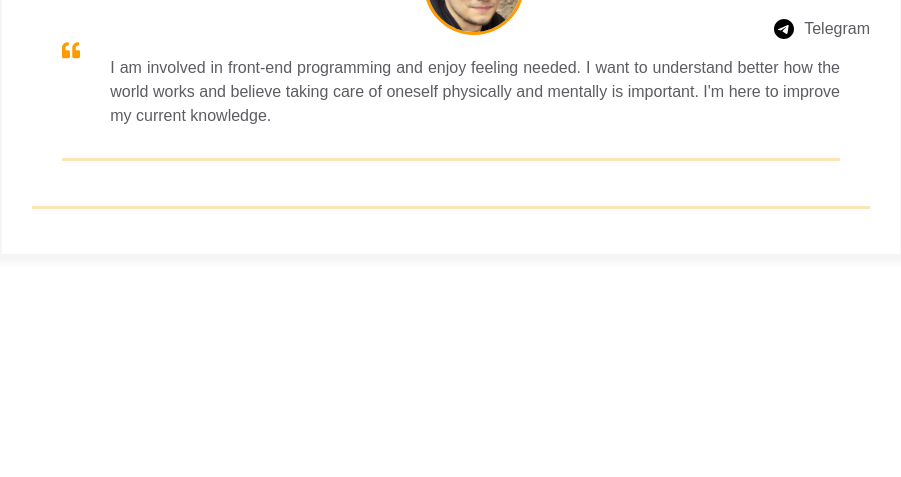
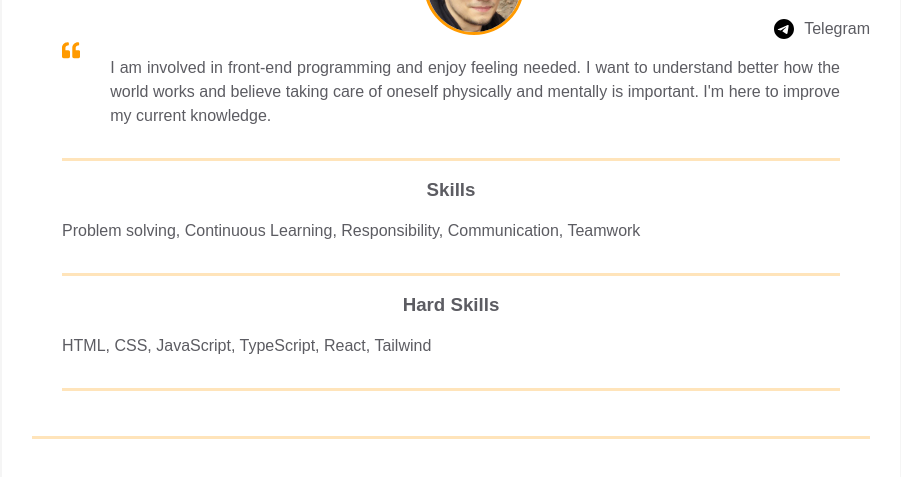
Before and after one commit to rozumiak/homepage, a plain HTML site: page index.html in a window 1280 px wide. Shown: the part 273-750 px from the top of the page, without its empty margins (189-1090 px from the left). Drawn offline with Linux system fonts and the light colour scheme.

Commit message:
Added blocks with skills

```diff
--- a/index.html
+++ b/index.html
@@ -115,6 +115,31 @@
                   </div>
                 </div>
               </div>
+              <div class="container">
+                <div class="resume__block">
+                  <div class="skills">
+                    <h3 class="skills__header">Skills</h3>
+                    <p class="skills__text">
+                      Problem solving, Continuous Learning, Responsibility, Communication, Teamwork
+                    </p>
+                  </div>
+                </div>
+              </div>
+              <div class="container">
+                <div class="resume__block">
+                  <div class="skills">
+                    <h3 class="skills__header">Hard Skills</h3>
+                    <p class="skills__text">
+                        HTML,
+                        CSS,
+                        JavaScript,
+                        TypeScript,
+                        React,
+                        Tailwind
+                    </p>
+                  </div>
+                </div>
+              </div>
           </div>
         </div>
       </div>
```
